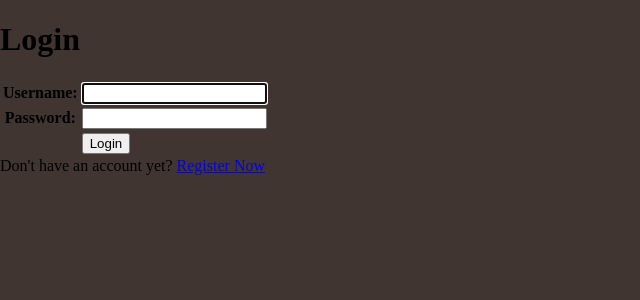
After one commit to anin02/tekiee, a Django app: page /login/ in a window 1280 px wide. The commit adds this page. Shown: the top 300 px of the page, without its empty margins (0-640 px from the left). Run offline with Django 5.2, Linux system fonts and the light colour scheme.

Commit message:
coba tugas 4

```diff
--- a/main/models.py
+++ b/main/models.py
@@ -1,7 +1,9 @@
 import uuid
 from django.db import models
+from django.contrib.auth.models import User
 
 class Product(models.Model):
+    user = models.ForeignKey(User, on_delete=models.CASCADE)
     id = models.UUIDField(primary_key=True, default=uuid.uuid4, editable=False)
     name = models.CharField(max_length=255)  # Nama kacamata
     price = models.IntegerField()  # Harga kacamata
--- /dev/null
+++ b/main/templates/login.html
@@ -0,0 +1,32 @@
+{% extends 'base.html' %}
+
+{% block meta %}
+<title>Login</title>
+{% endblock meta %}
+
+{% block content %}
+<div class="login">
+  <h1>Login</h1>
+
+  <form method="POST" action="">
+    {% csrf_token %}
+    <table>
+      {{ form.as_table }}
+      <tr>
+        <td></td>
+        <td><input class="btn login_btn" type="submit" value="Login" /></td>
+      </tr>
+    </table>
+  </form>
+
+  {% if messages %}
+  <ul>
+    {% for message in messages %}
+    <li>{{ message }}</li>
+    {% endfor %}
+  </ul>
+  {% endif %} Don't have an account yet?
+  <a href="{% url 'main:register' %}">Register Now</a>
+</div>
+
+{% endblock content %}
--- a/main/templates/main.html
+++ b/main/templates/main.html
@@ -11,7 +11,12 @@
       <a href="{% url 'main:create_product_entry' %}">
         <button>Add New Product</button>
       </a>
+      <a href="{% url 'main:logout' %}">
+        <button>Logout</button>
+      </a>
+      <h5>Sesi terakhir login: {{ last_login }}</h5>
     </div>
+
 
     {% if not product_entries %}
       <p style="color: #dac7b9;">No products available in the Tekiee Store.</p>
--- a/main/urls.py
+++ b/main/urls.py
@@ -4,6 +4,9 @@ from main.views import show_main, create_product_entry
 from main.views import show_main, create_product_entry, show_xml
 from main.views import show_main, create_product_entry, show_xml, show_json
 from main.views import show_main, create_product_entry, show_xml, show_json, show_xml_by_id, show_json_by_id
+from main.views import register
+from main.views import login_user
+from main.views import logout_user
 
 app_name = 'main'
 
@@ -13,5 +16,8 @@ urlpatterns = [
     path('xml/', show_xml, name='show_xml'),
     path('json/', show_json, name='show_json'),
     path('xml/<str:id>/', show_xml_by_id, name='show_xml_by_id'),
-    path('json/<str:id>/', show_json_by_id, name='show_json_by_id')
+    path('json/<str:id>/', show_json_by_id, name='show_json_by_id'),
+    path('register/', register, name='register'),
+    path('login/', login_user, name='login'),
+    path('logout/', logout_user, name='logout'),
 ]
--- a/main/views.py
+++ b/main/views.py
@@ -3,6 +3,15 @@ from main.forms import ProductForm  # Import ProductForm untuk form produk
 from main.models import Product  # Import model Product
 from django.http import HttpResponse
 from django.core import serializers
+from django.contrib.auth.forms import UserCreationForm
+from django.contrib import messages
+from django.contrib.auth.forms import UserCreationForm, AuthenticationForm
+from django.contrib.auth import authenticate, login
+from django.contrib.auth import logout
+from django.contrib.auth.decorators import login_required
+import datetime
+from django.http import HttpResponseRedirect
+from django.urls import reverse
 
 # Fungsi untuk membuat produk baru
 def create_product_entry(request):
@@ -12,7 +21,9 @@ def create_product_entry(request):
     # Jika form valid dan metode request adalah POST
     if form.is_valid() and request.method == "POST":
         # Simpan data produk ke database
-        form.save()
+        product_entry = form.save(commit=False)  # Commit False untuk mengatur user
+        product_entry.user = request.user  # Menetapkan user yang membuat produk
+        product_entry.save()  # Simpan produk
         # Redirect ke halaman utama setelah produk berhasil disimpan
         return redirect('main:show_main')
 
@@ -21,16 +32,18 @@ def create_product_entry(request):
     # Render halaman create_product_entry.html dengan form
     return render(request, "create_product_entry.html", context)
 
+@login_required(login_url='/login')
 def show_main(request):
-    # Mengambil semua produk dari database
-    product_entries = Product.objects.all()
+    # Mengambil semua produk dari database yang ditambahkan oleh pengguna yang sedang login
+    product_entries = Product.objects.filter(user=request.user)
 
     # Membuat konteks untuk template
     context = {
         'name': 'Anindhyaputri Paramitha',  # Nama pemilik
         'class': 'PBP B',  # Kelas
         'npm': '2306218111',  # NPM
-        'product_entries': product_entries  # Semua produk yang diambil dari database
+        'product_entries': product_entries,  # Semua produk yang diambil dari database
+        'last_login': request.COOKIES['last_login'],
     }
 
     # Render template 'main.html' dengan konteks yang sudah dibuat
@@ -51,3 +64,37 @@ def show_xml_by_id(request, id):
 def show_json_by_id(request, id):
     data = Product.objects.filter(pk=id)
     return HttpResponse(serializers.serialize("json", data), content_type="application/json")
+
+def register(request):
+    form = UserCreationForm()
+
+    if request.method == "POST":
+        form = UserCreationForm(request.POST)
+        if form.is_valid():
+            form.save()
+            messages.success(request, 'Your account has been successfully created!')
+            return redirect('main:login')
+    context = {'form':form}
+    return render(request, 'register.html', context)
+
+def login_user(request):
+   if request.method == 'POST':
+      form = AuthenticationForm(data=request.POST)
+
+      if form.is_valid():
+            user = form.get_user()
+            login(request, user)
+            response = HttpResponseRedirect(reverse("main:show_main"))
+            response.set_cookie('last_login', str(datetime.datetime.now()))
+            return response
+
+   else:
+      form = AuthenticationForm(request)
+   context = {'form': form}
+   return render(request, 'login.html', context)
+
+def logout_user(request):
+    logout(request)
+    response = HttpResponseRedirect(reverse('main:login'))
+    response.delete_cookie('last_login')
+    return response
--- a/tekie/settings.py
+++ b/tekie/settings.py
@@ -11,6 +11,7 @@ https://docs.djangoproject.com/en/5.1/ref/settings/
 """
 
 from pathlib import Path
+import os
 
 # Build paths inside the project like this: BASE_DIR / 'subdir'.
 BASE_DIR = Path(__file__).resolve().parent.parent
@@ -23,7 +24,8 @@ BASE_DIR = Path(__file__).resolve().parent.parent
 SECRET_KEY = 'django-insecure-co@*4abg(s)j4y$5^@p#8=itt5*8wm((=uf%d)iw%)o)rt7!hz'
 
 # SECURITY WARNING: don't run with debug turned on in production!
-DEBUG = True
+PRODUCTION = os.getenv("PRODUCTION", False)
+DEBUG = not PRODUCTION
 
 ALLOWED_HOSTS = ["localhost", "127.0.0.1", "anindhyaputri-paramitha-tekiee.pbp.cs.ui.ac.id"]
 
```
Also changed, not shown: main/templates/register.html (added, +32 -0 lines), main/migrations/0004_product_user.py (added).
